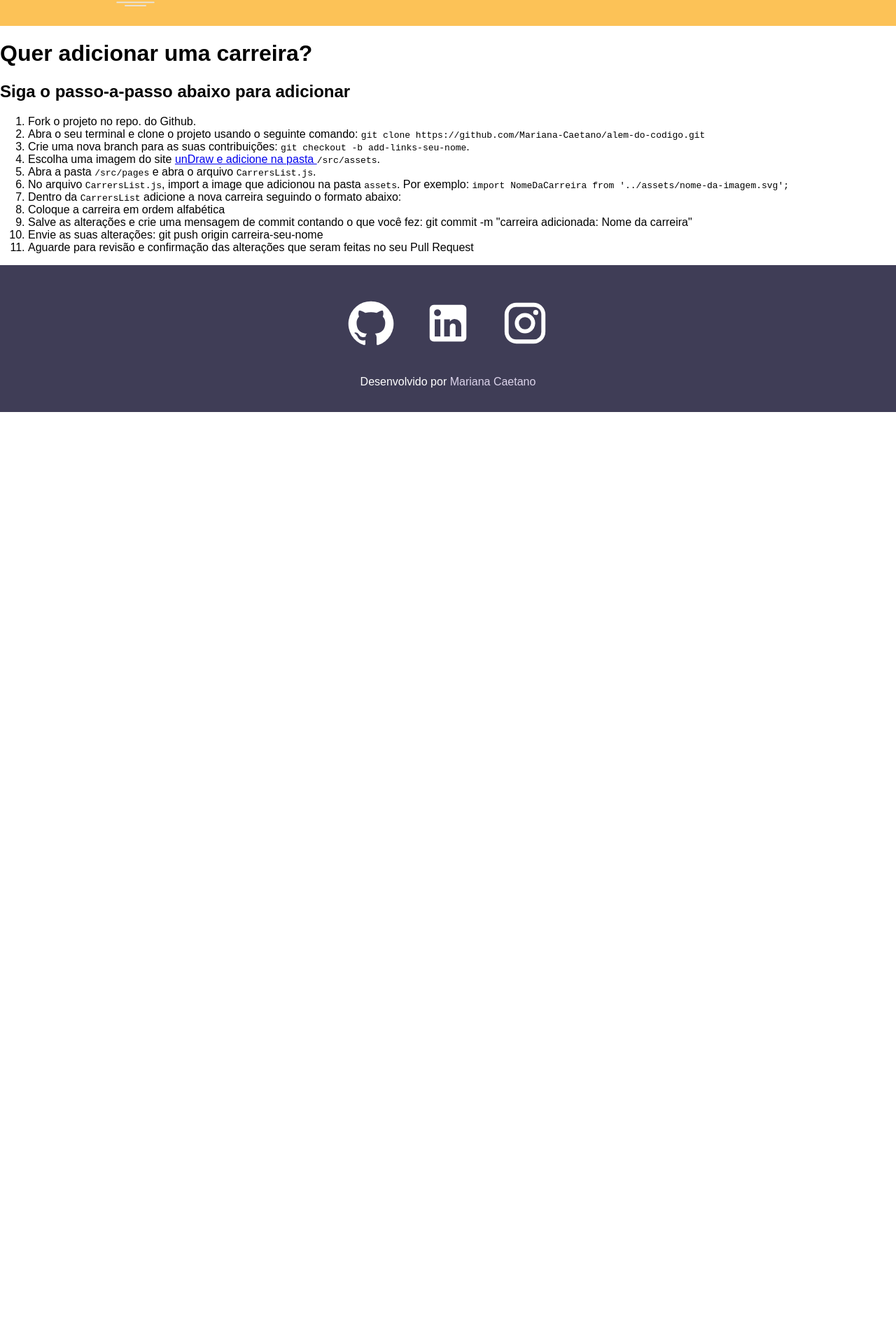
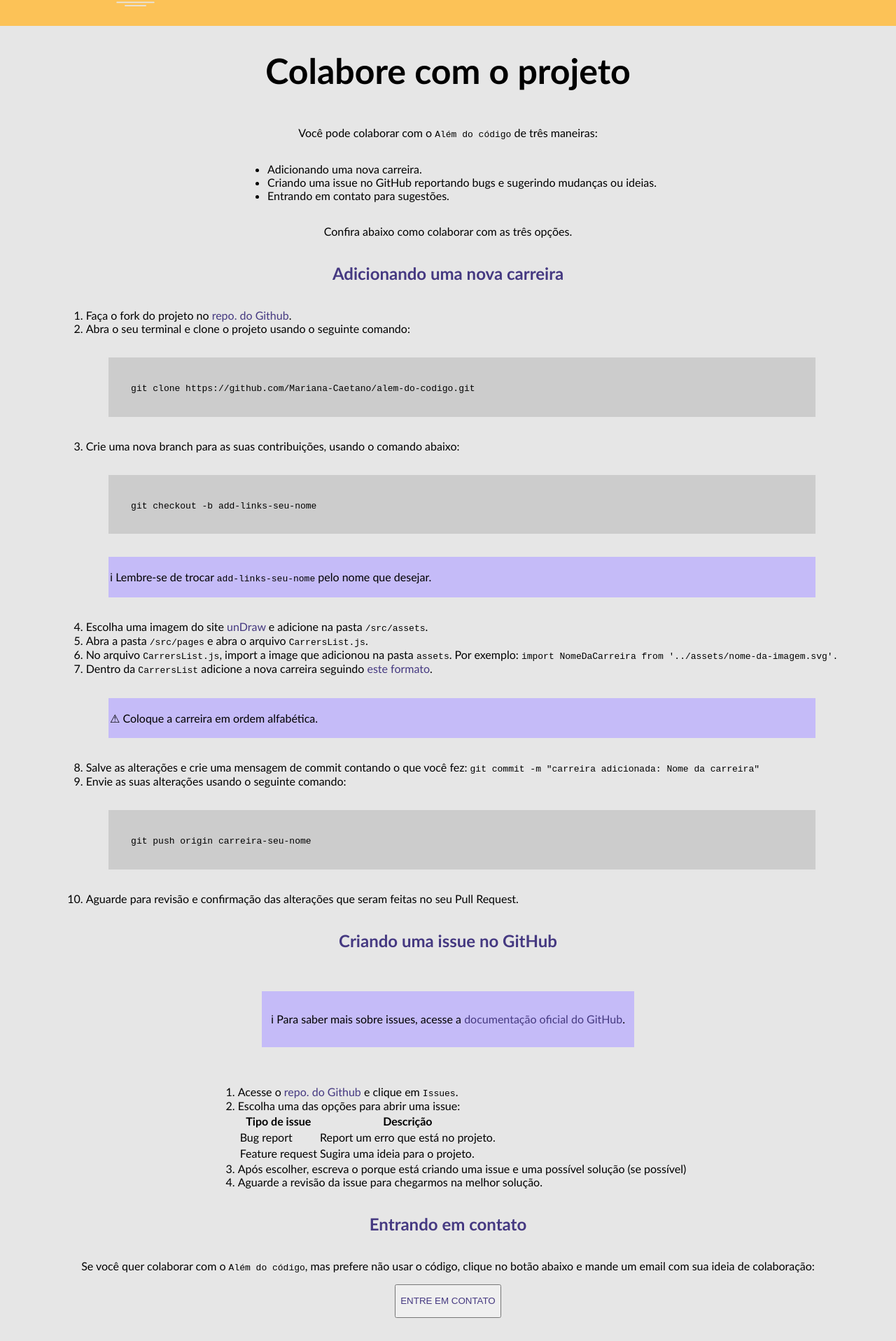
Before and after one commit to Mariana-Caetano/alem-do-codigo, a React (Create React App) app: page /colabore in a window 1280 px wide. Shown: the part 63-1980 px from the top of the page at 70% size. Before the commit the page ends 800 px from the top, so only its background shows below. Built offline with nearby package versions, Linux system fonts and the light colour scheme.

Commit message:
adding style to the colabore page

```diff
--- a/src/pages/Colabore.js
+++ b/src/pages/Colabore.js
@@ -1,28 +1,87 @@
 import React from 'react'
+import '../styles/colabore.css'
 
 function Colabore() {
   return (
     <div className='colabore'>
-        <div>
 
-            <h1>Quer adicionar uma carreira?</h1>
-            <h2>Siga o passo-a-passo abaixo para adicionar</h2>
+            <h1>Colabore com o projeto</h1>
+            <p>Você pode colaborar com o <code>Além do código</code> de três maneiras:</p>
+            <ul>
+              <li>Adicionando uma nova carreira.</li>
+              <li>Criando uma issue no GitHub reportando bugs e sugerindo mudanças ou ideias.</li>
+              <li>Entrando em contato para sugestões.</li>
+            </ul>
+            <p>Confira abaixo como colaborar com as três opções.</p>
+            <h2>Adicionando uma nova carreira</h2>
             <ol>
-                <li>Fork o projeto no repo. do Github.</li>
-                <li>Abra o seu terminal e clone o projeto usando o seguinte comando: <code>git clone https://github.com/Mariana-Caetano/alem-do-codigo.git</code></li>
-                <li>Crie uma nova branch para as suas contribuições: <code>git checkout -b add-links-seu-nome</code>.</li>
-                <li>Escolha uma imagem do site <a href='https://undraw.co/illustrations'>unDraw e adicione na pasta </a>  <code>/src/assets</code>.</li>
-                <li>Abra a pasta <code>/src/pages</code> e abra o arquivo <code>CarrersList.js</code>.</li>
-                <li>No arquivo <code>CarrersList.js</code>, import a image que adicionou na pasta <code>assets</code>. Por exemplo: <code>import NomeDaCarreira from '../assets/nome-da-imagem.svg';</code></li>
-                <li>Dentro da <code>CarrersList</code> adicione a nova carreira seguindo o formato abaixo:
+                <li>Faça o fork do projeto no <a href='https://github.com/Mariana-Caetano/alem-do-codigo'>repo. do Github</a>.</li>
+                <li>Abra o seu terminal e clone o projeto usando o seguinte comando:
+                  <div className='codeSnippet'>
+                  <code>git clone https://github.com/Mariana-Caetano/alem-do-codigo.git</code>
+                  </div>
+                  </li>
+                <li>Crie uma nova branch para as suas contribuições, usando o comando abaixo:
+                <div className='codeSnippet'>
+                  <code>git checkout -b add-links-seu-nome</code>
+                </div>
 
                 </li>
-                <li>Coloque a carreira em ordem alfabética</li>
-                <li>Salve as alterações e crie uma mensagem de commit contando o que você fez: git commit -m "carreira adicionada: Nome da carreira"</li>
-                <li>Envie as suas alterações: git push origin carreira-seu-nome</li>
-                <li>Aguarde para revisão e confirmação das alterações que seram feitas no seu Pull Request</li>
+                <div className='callout'>
+                  <p>ℹ Lembre-se de trocar <code>add-links-seu-nome</code> pelo nome que desejar.</p>
+                </div>
+
+                <li>Escolha uma imagem do site <a href='https://undraw.co/illustrations'>unDraw</a> e adicione na pasta   <code>/src/assets</code>.</li>
+                <li>Abra a pasta <code>/src/pages</code> e abra o arquivo <code>CarrersList.js</code>.</li>
+                <li>No arquivo <code>CarrersList.js</code>, import a image que adicionou na pasta <code>assets</code>. Por exemplo: <code>import NomeDaCarreira from '../assets/nome-da-imagem.svg'.</code></li>
+                <li>Dentro da <code>CarrersList</code> adicione a nova carreira seguindo <a href='https://github.com/Mariana-Caetano/alem-do-codigo/blob/master/src/carrers/CarrersList.js#L17-L23'>este formato</a>.</li>
+                <div className='callout'>
+                  <p>⚠ Coloque a carreira em ordem alfabética.</p>
+                </div>
+
+                <li>Salve as alterações e crie uma mensagem de commit contando o que você fez: <code>git commit -m "carreira adicionada: Nome da carreira"</code></li>
+                <li>Envie as suas alterações usando o seguinte comando:
+                <div className='codeSnippet'>
+                  <code>git push origin carreira-seu-nome</code>
+                </div>
+
+                </li>
+                <li>Aguarde para revisão e confirmação das alterações que seram feitas no seu Pull Request.</li>
             </ol>
-        </div>
+
+            <h2>Criando uma issue no GitHub</h2>
+
+            <div className='calloutIssue'>
+              <p> ℹ Para saber mais sobre issues, acesse a <a href='https://docs.github.com/pt/issues/tracking-your-work-with-issues/creating-an-issue'>documentação oficial do GitHub</a>.</p>
+            </div>
+
+            <ol>
+              <li>Acesse o <a href='https://github.com/Mariana-Caetano/alem-do-codigo'>repo. do Github</a> e clique em <code>Issues</code>.</li>
+              <li>Escolha uma das opções para abrir uma issue:</li>
+              <table>
+                <tr>
+                  <th>Tipo de issue</th>
+                  <th>Descrição</th>
+                </tr>
+                <tr>
+                  <td>Bug report</td>
+                  <td>Report um erro que está no projeto.</td>
+                </tr>
+                <tr>
+                  <td>Feature request</td>
+                  <td>Sugira uma ideia para o projeto.</td>
+                </tr>
+              </table>
+              <li>Após escolher, escreva o porque está criando uma issue e uma possível solução (se possível)</li>
+              <li>Aguarde a revisão da issue para chegarmos na melhor solução.</li>
+            </ol>
+
+            <h2>Entrando em contato</h2>
+            <p>Se você quer colaborar com o <code>Além do código</code>, mas prefere não usar o código, clique no botão abaixo e mande um email com sua ideia de colaboração:</p>
+            <div className='buttonColab'>
+              <button><a href='mailto:nanah.caetano@gmail.com?subject=[Além do Código]%20Quero%20colaborar'><p>ENTRE EM CONTATO</p></a></button>
+            </div>
+
 
     </div>
   )
--- /dev/null
+++ b/src/styles/colabore.css
@@ -0,0 +1,56 @@
+.colabore {
+    width: 100%;
+    /*height: 90vh;*/
+    display: flex;
+    justify-content: center;
+    align-items: center;
+    flex-direction: column;
+    background-position: center;
+    background-repeat: no-repeat;
+    background-size: cover;
+    background-color: #E6E6E6;
+    font-family: "Gill Sans", "Gill Sans MT", Calibri, "Trebuchet MS", sans-serif;
+}
+
+.colabore h1 {
+    font-size: 50px;
+}
+.colabore h2 {
+    color: #453981;
+}
+
+.colabore a {
+    text-decoration: none;
+    color: #453981;
+}
+.colabore a:hover {
+    text-decoration: none;
+    color: #FCC257;
+}
+
+.codeSnippet {
+    margin: 3%;
+    background-color: #CCCCCC;
+    padding: 3%;
+}
+
+.callout {
+    background-color: #c5bbf8;
+    margin: 3%;
+    padding: 0.2%;
+}
+.calloutIssue {
+    background-color: #c5bbf8;
+    margin: 3%;
+    padding: 1%;
+}
+.buttonColab {
+    margin-bottom: 50px;
+    font-size: 12px;
+    font-weight: bold;
+    color: #CCCCCC;
+  }
+.buttonColab:hover {
+    background-color: #FCC257;
+    color: #453981;
+}
```
